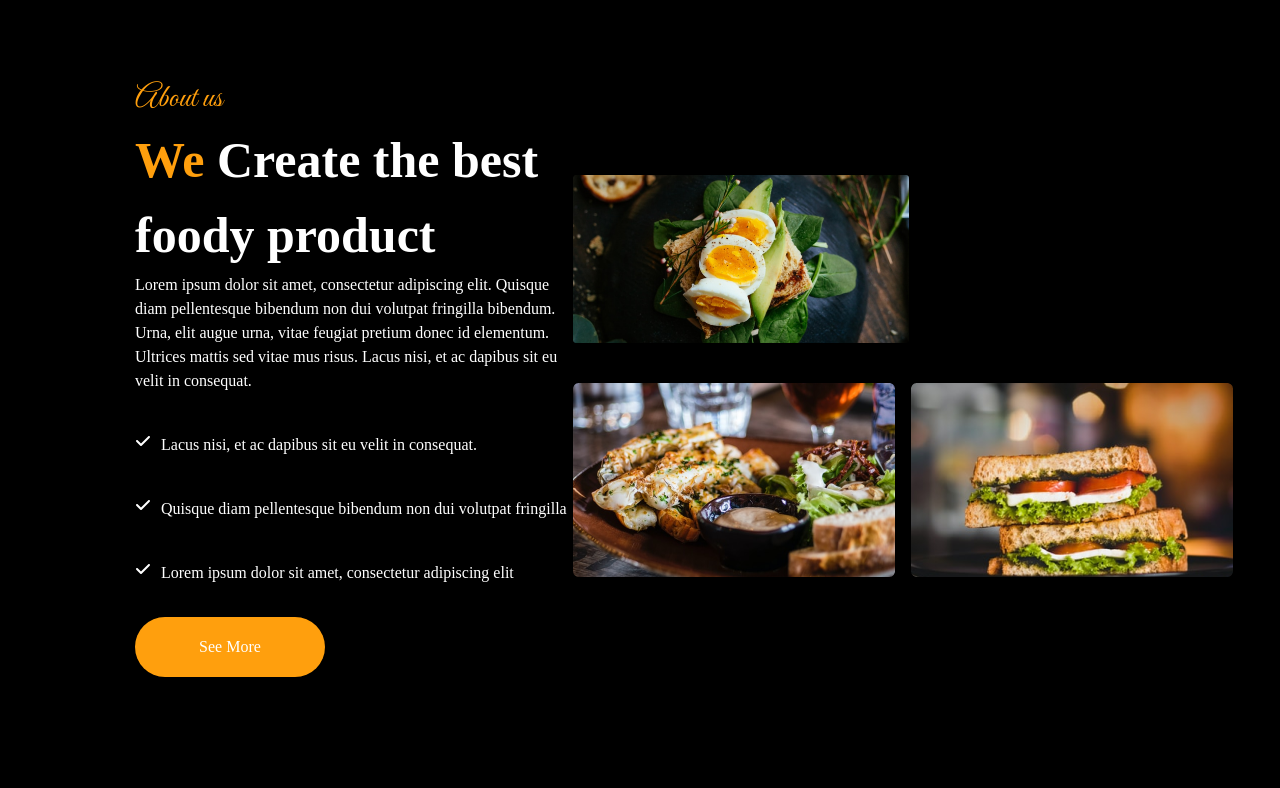
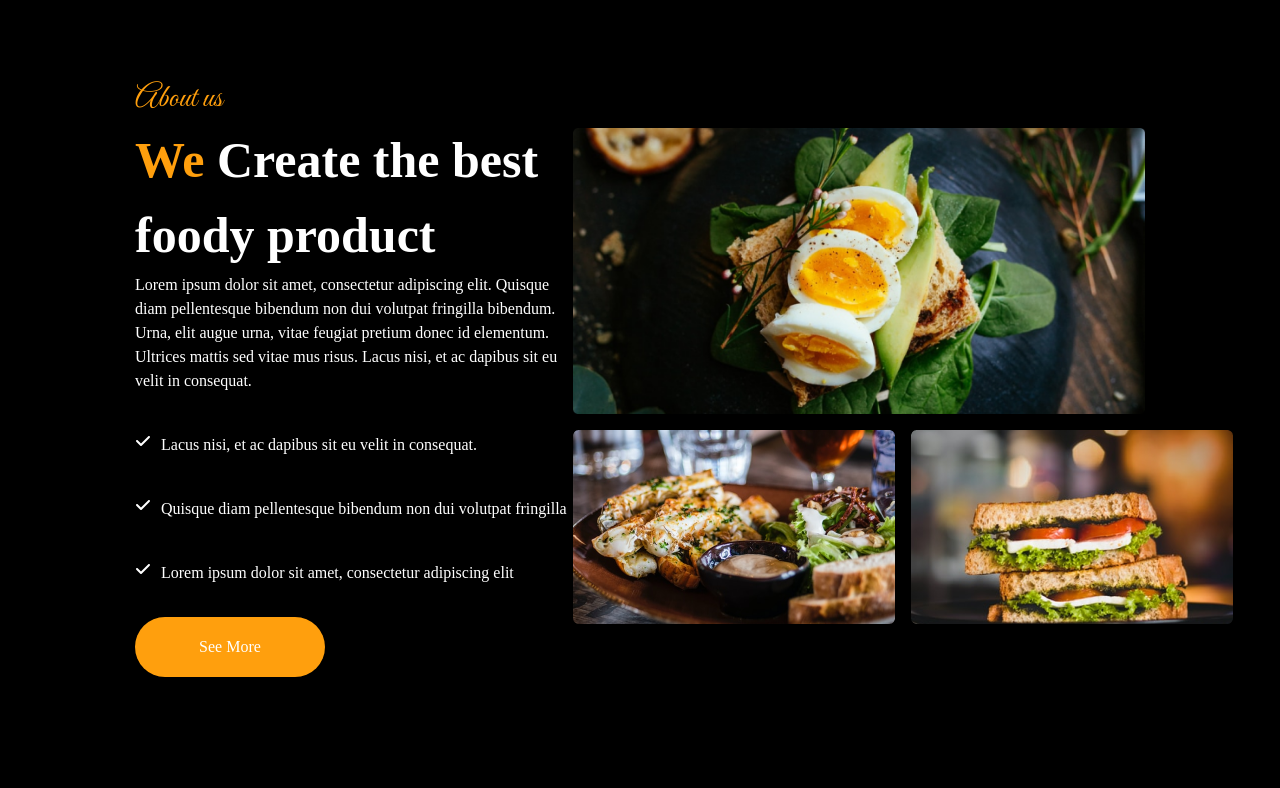
Before and after one commit to Farwa-Kanwal-123/figma-hackathone, a Next.js app: page / in a window 1280 px wide. Shown: the part 740-1528 px from the top of the page. Built offline with nearby package versions, Linux system fonts and the light colour scheme.

Commit message:
update code

```diff
--- a/src/components/Footer.tsx
+++ b/src/components/Footer.tsx
@@ -99,7 +99,7 @@ const Footer = () => {
       </div>
 
       {/* Footer Bottom Section */}
-      <div className="wrapper bg-[#4F4F4F] py-6 px-4 md:flex md:justify-between md:items-center text-center md:text-left">
+      <div className="wrapper bg-[#FF9F0D] py-6 px-4 md:flex md:justify-between md:items-center text-center md:text-left">
         <span className="text-sm text-gray-300">
         Copyright © 2022 Ayeman. All Rights Reserved.
         </span>
--- a/src/components/home-components/HomeAbout.tsx
+++ b/src/components/home-components/HomeAbout.tsx
@@ -64,10 +64,10 @@ function HomePage() {
                     </div>
                 </div>
                 <div className="mt-[50px] md:mt-0 ">
-                    <Image src={foodpic1} alt="Hero Image" className="" width={336} height={536} />
+                    <Image src={foodpic1} alt="Hero Image" className="" width={660} height={330} />
                     <div className="flex flex-col md:flex-row mt-[16px] md:mt-[0]">
-                        <Image src={foodpic2} alt="Hero Image" className="mr-[16px] pt-[40px]" />
-                        <Image src={foodpic3} alt="Hero Image" className="pt-[40px]" />
+                        <Image src={foodpic2} alt="Hero Image" className="mr-[16px] pt-[16px]" />
+                        <Image src={foodpic3} alt="Hero Image" className="pt-[16px]" />
                     </div>
                 </div>
             </section>
--- a/src/components/home-components/HomeHeader.tsx
+++ b/src/components/home-components/HomeHeader.tsx
@@ -61,7 +61,7 @@ const Navbar = () => {
         {/* Search and Icons */}
         <div className="hidden md:flex items-center space-x-6">
           <div className="hidden lg:flex items-center rounded-md px-3 py-2 space-x-4">
-            <input type="search" placeholder="Search..." className="rounded-full h-[35px] w-[310px] border border-[#FF9F0D] bg-black" />
+            <input type="search" placeholder="Search..." className="rounded-full h-[35px] w-[310px] border border-[#FF9F0D] bg-black placeholder:pl-4" />
             <IoSearch  className=' -translate-x-12 bg-black text-white' />
             <PiHandbagBold className='-translate-x-8 bg-black text-white'/>
           </div>
```
